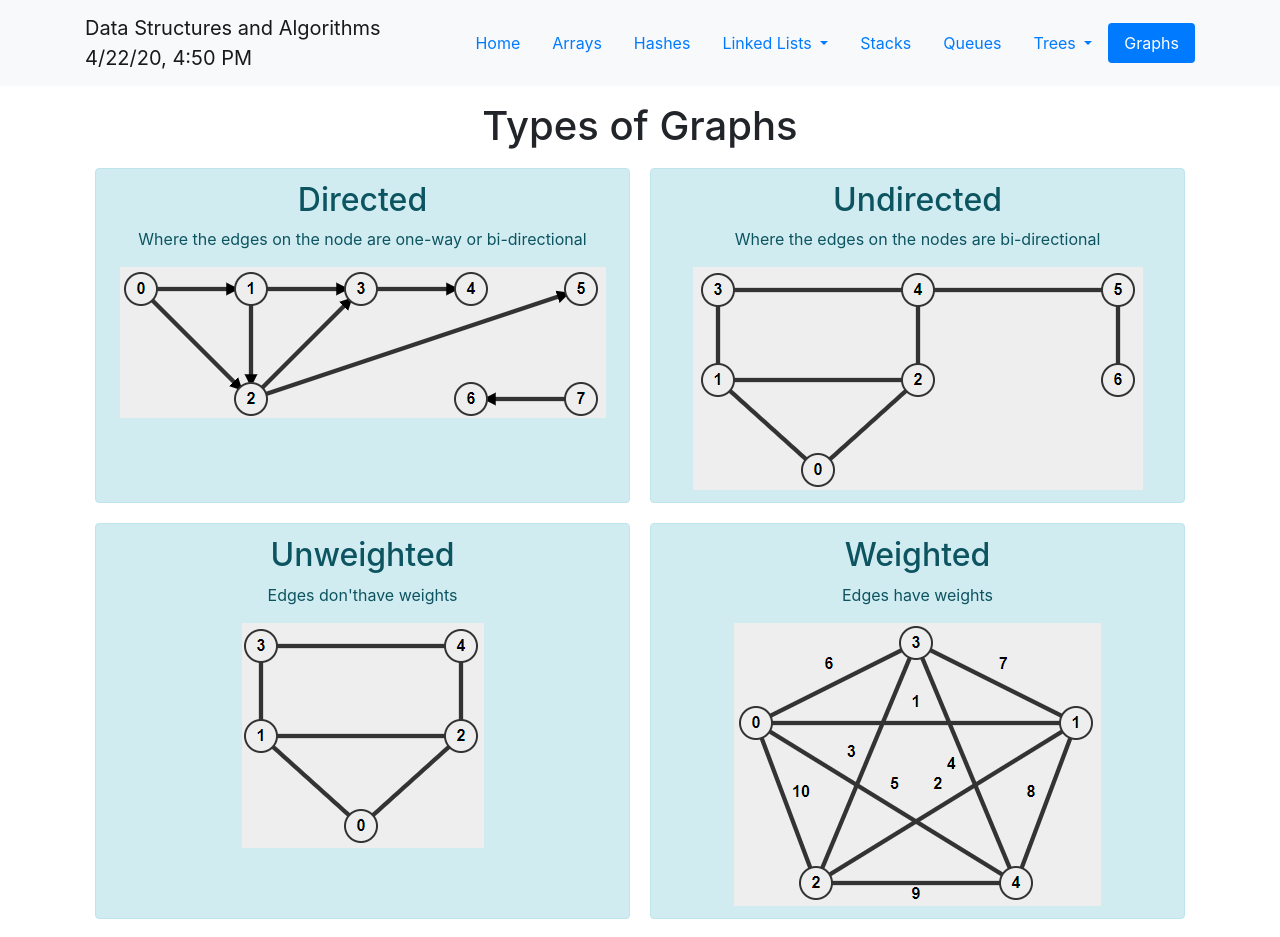
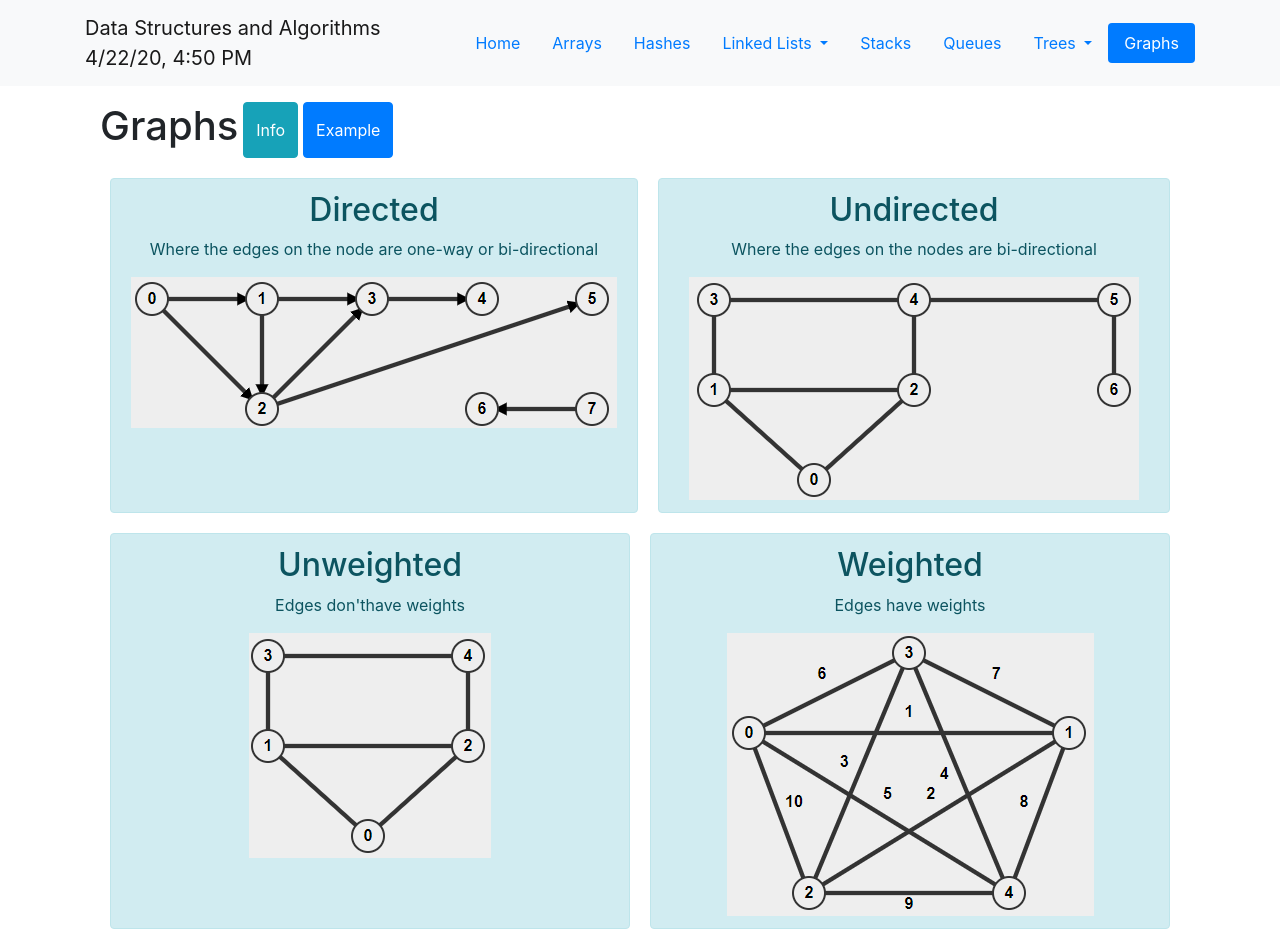
Before and after one commit to alexjwatts83/angular-data-strucutres, an Angular app: page /graphs in a window 1280 px wide. Shown: the top 937 px of the page. Built offline with nearby package versions, Linux system fonts and the light colour scheme.

Commit message:
more stuff on graphs

```diff
--- /dev/null
+++ b/src/app/graphs/graph-example/graph-example.component.html
@@ -0,0 +1 @@
+<p>graph-example works!</p>
--- /dev/null
+++ b/src/app/graphs/graph-example/graph-example.component.ts
@@ -0,0 +1,15 @@
+import { Component, OnInit } from '@angular/core';
+
+@Component({
+  selector: 'app-graph-example',
+  templateUrl: './graph-example.component.html',
+  styleUrls: ['./graph-example.component.scss']
+})
+export class GraphExampleComponent implements OnInit {
+
+  constructor() { }
+
+  ngOnInit(): void {
+  }
+
+}
--- /dev/null
+++ b/src/app/graphs/graph-info/graph-info.component.html
@@ -0,0 +1,68 @@
+<!-- Directed or Undirected -->
+<div class="info-container">
+  <div class="alert alert-info info-item" role="alert">
+    <h2>Directed</h2>
+    <p>
+      Where the edges on the node are one-way or bi-directional
+    </p>
+    <img src="../../../assets/images/graphs/directional.png" />
+  </div>
+  <div class="alert alert-info info-item" role="alert">
+    <h2>Undirected</h2>
+    <p>
+      Where the edges on the nodes are bi-directional
+    </p>
+    <img src="../../../assets/images/graphs/undirected.png" />
+  </div>
+</div>
+
+<!-- Weighted or Unweighted -->
+<div class="info-container">
+  <div class="info-item alert alert-info">
+    <h2>Unweighted</h2>
+    <p>Edges don'thave weights</p>
+    <img src="../../../assets/images/graphs/unweighted.png" />
+  </div>
+  <div class="info-item alert alert-info">
+    <h2>Weighted</h2>
+    <p>Edges have weights</p>
+    <img src="../../../assets/images/graphs/weighted.png" />
+  </div>
+</div>
+
+<!-- Cyclic or Acyclic -->
+<div class="info-container">
+  <div class="info-item alert alert-info">
+    <h2>Cyclic</h2>
+    <p>Where the vertices are connected in a circular fashion,
+      where you can go back to the original node because they are connected</p>
+    <img src="../../../assets/images/graphs/cyclic.png" />
+  </div>
+  <div class="info-item alert alert-info">
+    <h2>Acyclic</h2>
+    <p>Where the vertices aren't connected</p>
+    <img src="../../../assets/images/graphs/acyclic.png" />
+
+  </div>
+</div>
+
+<div class="info-container" style="justify-content: center; align-items: center;">
+  <img src="../../../assets/images/graphs/graph.png" />
+</div>
+<div class="info-container">
+  <div class="info-item alert alert-info">
+    <h2>Edge List</h2>
+    <p>Edges don'thave weights</p>
+    <img src="../../../assets/images/graphs/edge-list.png" />
+  </div>
+  <div class="info-item alert alert-info">
+    <h2>Adjacency list</h2>
+    <p>Edges have weights</p>
+    <img src="../../../assets/images/graphs/adjacency-list.png" />
+  </div>
+  <div class="info-item alert alert-info">
+    <h2>Adjacency Matrix</h2>
+    <p>Edges have weights</p>
+    <img src="../../../assets/images/graphs/adjacency-matrix.png" />
+  </div>
+</div>
--- /dev/null
+++ b/src/app/graphs/graph-info/graph-info.component.scss
@@ -0,0 +1,7 @@
+.info-container{
+  display: flex;
+  .info-item {
+    flex: 1;
+    margin: 10px;
+  }
+}
--- /dev/null
+++ b/src/app/graphs/graph-info/graph-info.component.ts
@@ -0,0 +1,15 @@
+import { Component, OnInit } from '@angular/core';
+
+@Component({
+  selector: 'app-graph-info',
+  templateUrl: './graph-info.component.html',
+  styleUrls: ['./graph-info.component.scss']
+})
+export class GraphInfoComponent implements OnInit {
+
+  constructor() { }
+
+  ngOnInit(): void {
+  }
+
+}
--- a/src/app/graphs/graph/graph.component.html
+++ b/src/app/graphs/graph/graph.component.html
@@ -1,70 +1,14 @@
-<h1>Types of Graphs</h1>
+<div class="container">
 
-<!-- Directed or Undirected -->
-<div class="info-container">
-  <div class="alert alert-info info-item" role="alert">
-    <h2>Directed</h2>
-    <p>
-      Where the edges on the node are one-way or bi-directional
-    </p>
-    <img src="../../../assets/images/graphs/directional.png" />
+  <div style="display: flex;margin-bottom: 10px;">
+    <h1>Graphs</h1>
+    <button type="button" class="btn btn-info margin-5px-left" (click)="showInfoClick()">Info</button>
+    <button type="button" class="btn btn-primary margin-5px-left" (click)="showExampleClick()">Example</button>
   </div>
-  <div class="alert alert-info info-item" role="alert">
-    <h2>Undirected</h2>
-    <p>
-      Where the edges on the nodes are bi-directional
-    </p>
-    <img src="../../../assets/images/graphs/undirected.png" />
+  <div *ngIf="showInfo">
+    <app-graph-info></app-graph-info>
+  </div>
+  <div *ngIf="showExample">
+    <app-graph-example></app-graph-example>
   </div>
 </div>
-
-<!-- Weighted or Unweighted -->
-<div class="info-container">
-  <div class="info-item alert alert-info">
-    <h2>Unweighted</h2>
-    <p>Edges don'thave weights</p>
-    <img src="../../../assets/images/graphs/unweighted.png" />
-  </div>
-  <div class="info-item alert alert-info">
-    <h2>Weighted</h2>
-    <p>Edges have weights</p>
-    <img src="../../../assets/images/graphs/weighted.png" />
-  </div>
-</div>
-
-<!-- Cyclic or Acyclic -->
-<div class="info-container">
-  <div class="info-item alert alert-info">
-    <h2>Cyclic</h2>
-    <p>Where the vertices are connected in a circular fashion,
-      where you can go back to the original node because they are connected</p>
-    <img src="../../../assets/images/graphs/cyclic.png" />
-  </div>
-  <div class="info-item alert alert-info">
-    <h2>Acyclic</h2>
-    <p>Where the vertices aren't connected</p>
-    <img src="../../../assets/images/graphs/acyclic.png" />
-
-  </div>
-</div>
-
-<div class="info-container" style="justify-content: center; align-items: center;">
-  <img src="../../../assets/images/graphs/graph.png" />
-</div>
-<div class="info-container">
-  <div class="info-item alert alert-info">
-    <h2>Edge List</h2>
-    <p>Edges don'thave weights</p>
-    <img src="../../../assets/images/graphs/edge-list.png" />
-  </div>
-  <div class="info-item alert alert-info">
-    <h2>Adjacency list</h2>
-    <p>Edges have weights</p>
-    <img src="../../../assets/images/graphs/adjacency-list.png" />
-  </div>
-  <div class="info-item alert alert-info">
-    <h2>Adjacency Matrix</h2>
-    <p>Edges have weights</p>
-    <img src="../../../assets/images/graphs/adjacency-matrix.png" />
-  </div>
-</div>
--- a/src/app/graphs/graph/graph.component.ts
+++ b/src/app/graphs/graph/graph.component.ts
@@ -6,10 +6,23 @@ import { Component, OnInit } from '@angular/core';
   styleUrls: ['./graph.component.scss']
 })
 export class GraphComponent implements OnInit {
+  showExample: boolean;
+  showInfo: boolean;
 
   constructor() { }
 
   ngOnInit(): void {
+    this.showExample = false;
+    this.showInfo = true;
   }
 
+  showExampleClick() {
+    this.showExample = true;
+    this.showInfo = false;
+  }
+
+  showInfoClick() {
+    this.showExample = false;
+    this.showInfo = true;
+  }
 }
```
Also changed, not shown: src/app/graphs/graphs.module.ts (+8 -2 lines), src/app/graphs/graph-example/graph-example.component.scss (added).
